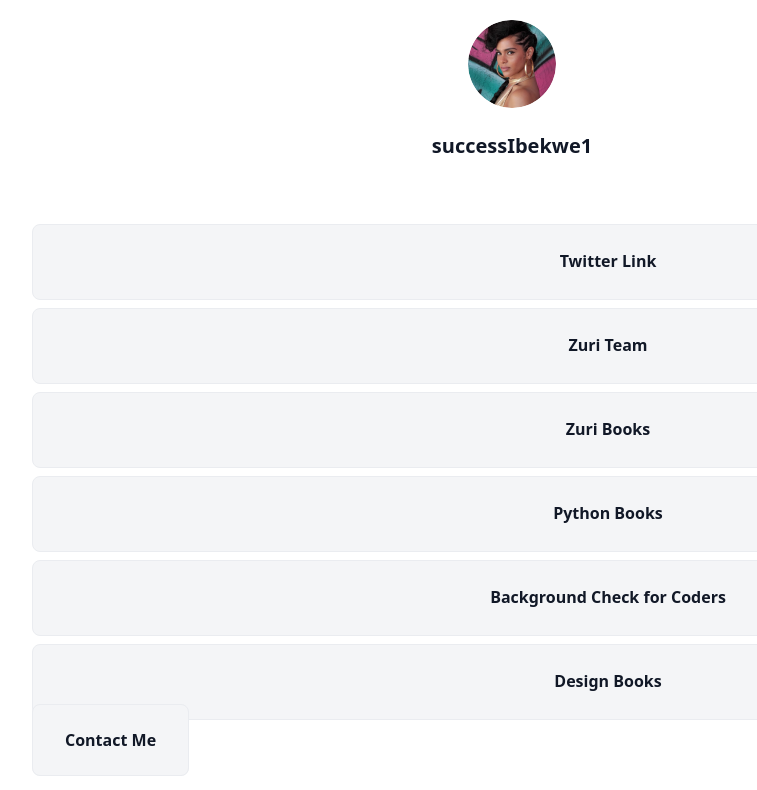
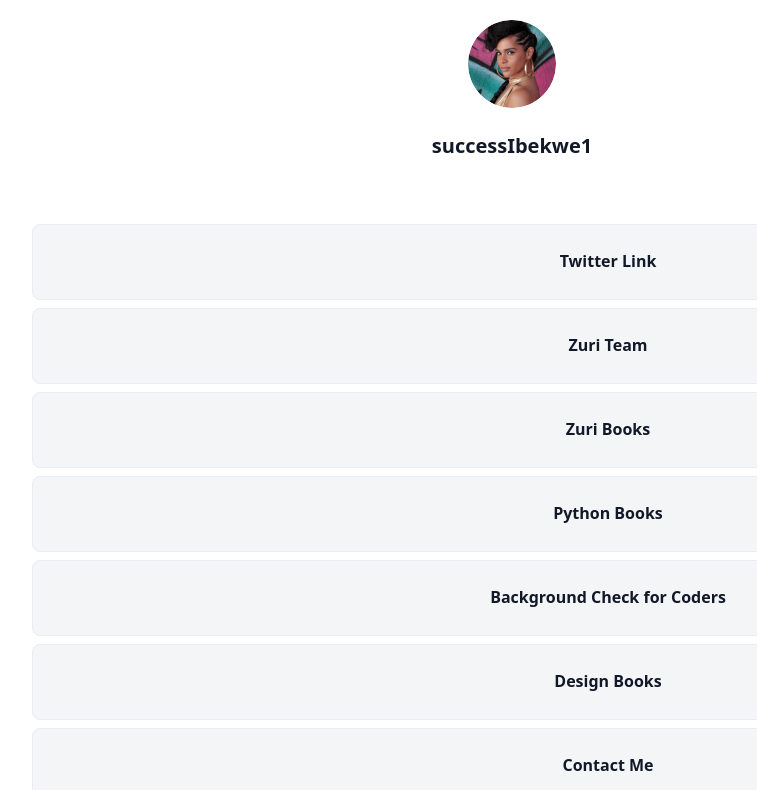
Before and after one commit to Succyvibe/Linkree, a React (Create React App) app: page / in a window 1280 px wide. Shown: the top 790 px of the page, without its empty margins (128-885 px from the left). Built offline with nearby package versions, Linux system fonts and the light colour scheme; the HTML template or start-up script is replaced by a standard one.

Commit message:
fixed contact link

```diff
--- a/src/components/LinkButton.js
+++ b/src/components/LinkButton.js
@@ -69,10 +69,13 @@ const LinkButton = (props) => {
           Design Books
         </a>
 
-        <Link to="/Contact">
+        <Link
+          to="/Contact"
+          className="bg-[#f4f5f7] hover:bg-gray-400 transition duration-300 lg:w-[1152px] h-[76px] py-[24px] px-[32px] rounded-[8px] border border-[#EAECF0] text-gray-900 font-[600] text-center"
+        >
           <a
+            className=" transition w-full duration-300 py-[24px] px-[32px] rounded-[8px] text-gray-900 font-[600] text-center"
             id="contact"
-            className="bg-[#f4f5f7] hover:bg-gray-400 transition duration-300 lg:w-[1152px] h-[76px] py-[24px] px-[32px] rounded-[8px] border border-[#EAECF0] text-gray-900 font-[600] text-center"
             target=""
             rel="noreferrer"
             href="/contact"
```
Also changed, not shown: 1 other file (tests, documents, lock files or other folders).
